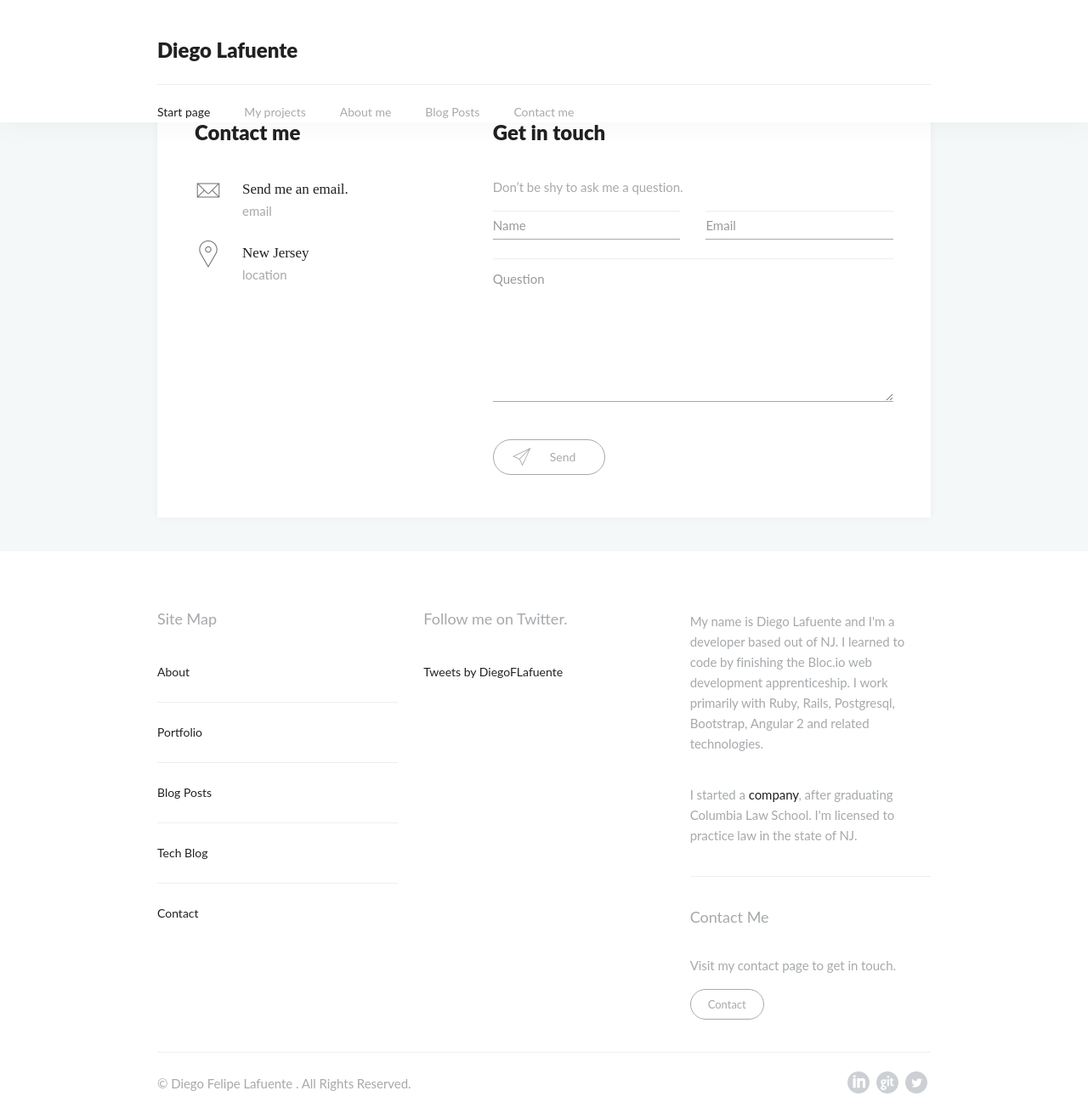
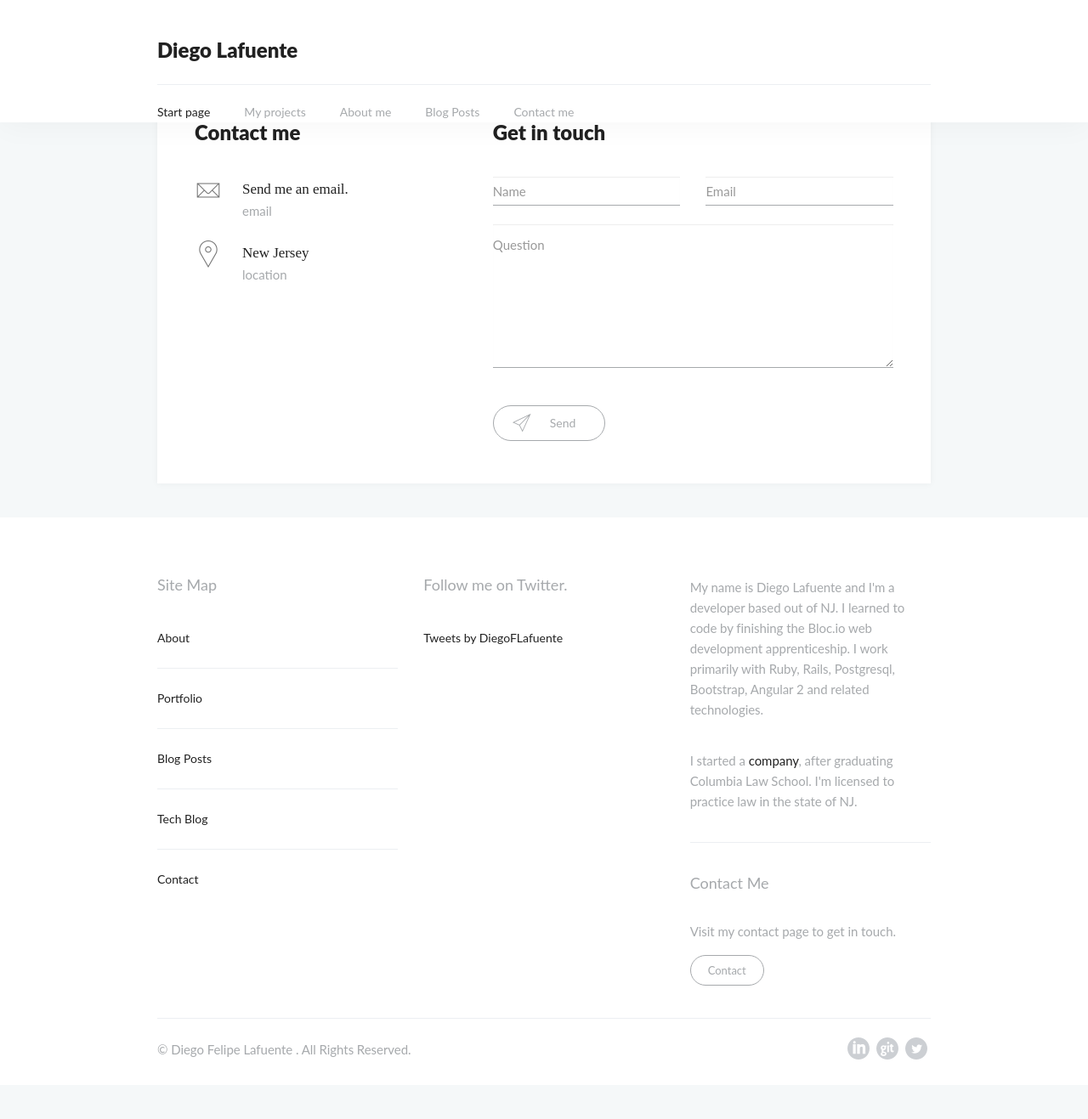
Before and after one commit to dlaf88/dlaf88.github.io, a Jekyll site: the page built from contact.html, in a window 1280 px wide and 1317 px high. Shown: the whole window at 85% size. Built offline with Jekyll 4.4.1, drawn with Linux system fonts in a browser that asks for light colours; nearby versions of some CDN libraries; library files that are not in the unit come from our copies; a script that is not in the unit is left out; comment, search, counter and statistics services are not loaded.

Commit message:
changed the contact page

```diff
--- a/contact.html
+++ b/contact.html
@@ -31,7 +31,7 @@ title: Contact
                     </div>
                     <div class="get-in-touch">
                         <h2>Get in touch</h2>
-                        <p class="font-primary">Don’t be shy to ask me a question.</p>
+
                         <form action="https://formspree.io/dlaf88@gmail.com" method="POST">
                             <input class="col-xs-12 form-control" type="text" placeholder="Name" name="name">
                             <input class="col-xs-12 form-control" type="email" placeholder="Email" name="email">
```
